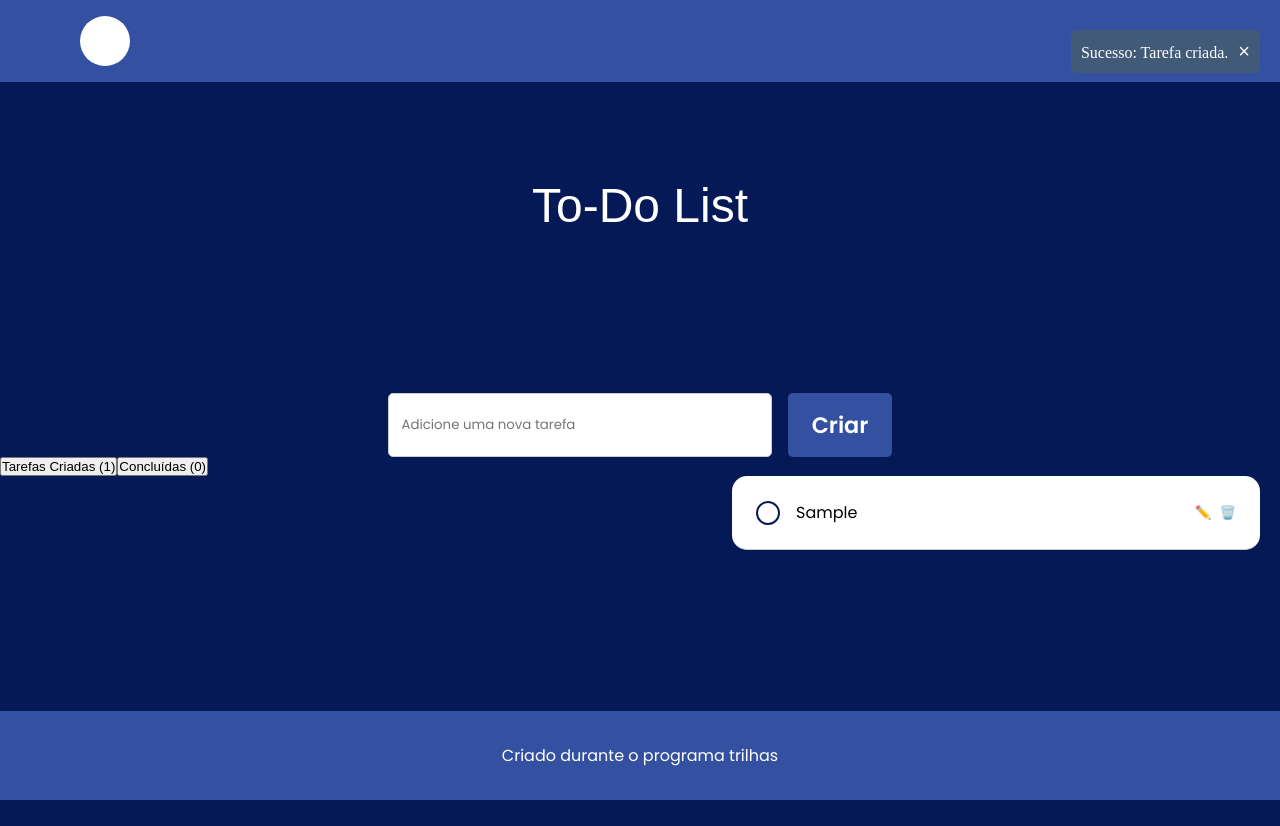
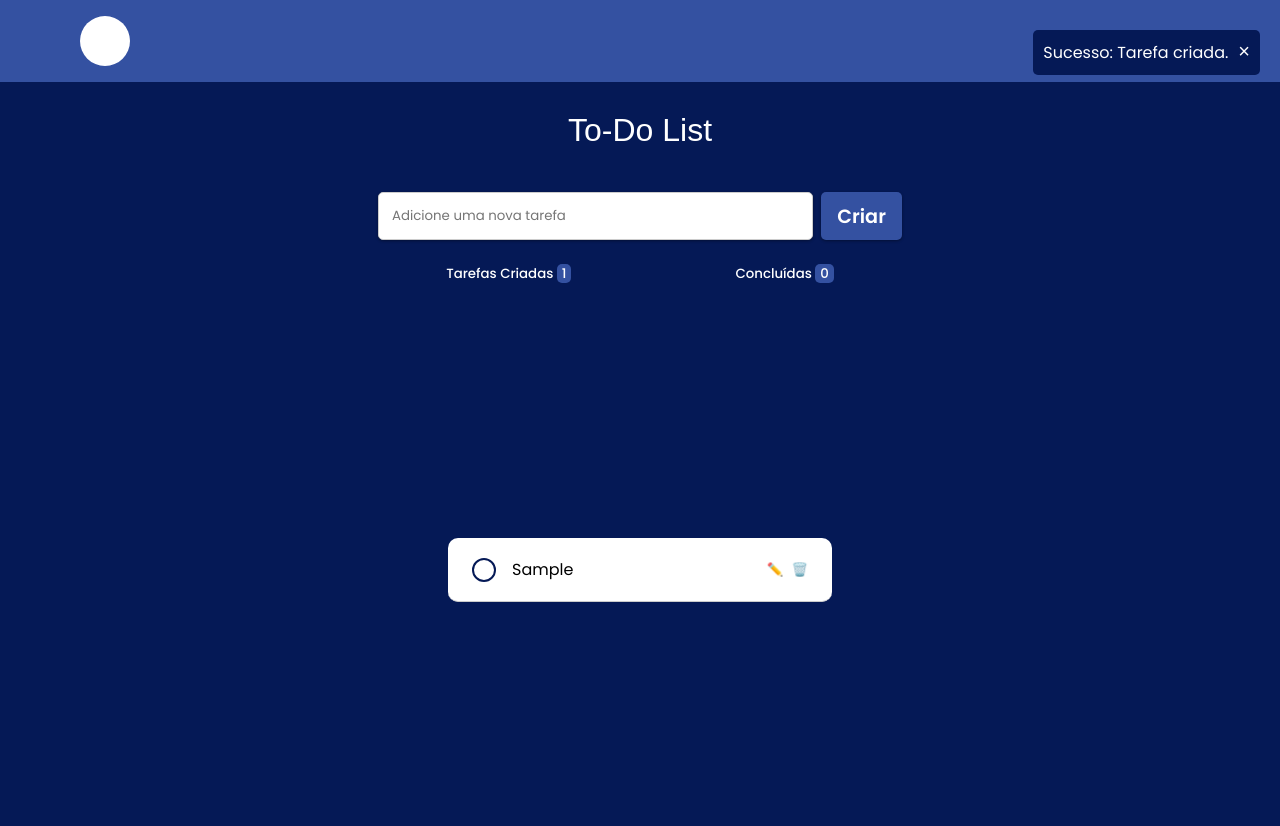
Before and after one commit to MarcoskDev/App-ToDoList-Equipe1, a React (Create React App) app: page / in a window 1280 px wide. Both pictures are taken after typing "Sample" into the empty fields and a click on the button "Criar". Before the commit the page ends 800 px from the top, so only its background shows below. Built offline with nearby package versions, Linux system fonts and the light colour scheme; a web font is replaced by a local one.

Commit message:
Bugs resolvidos

```diff
--- a/src/App.tsx
+++ b/src/App.tsx
@@ -118,20 +118,21 @@ const App: React.FC = () => {
                   </button>
                </div>
             )}
-            <div className="tabs">
+            <div className="sub__menu">
                <button
                   onClick={() => setShowCompleted(false)}
                   className={!showCompleted ? "active" : ""}
                >
-                  Tarefas Criadas ({todos.length})
+                  Tarefas Criadas <span>{todos.length}</span>
                </button>
                <button
                   onClick={() => setShowCompleted(true)}
                   className={showCompleted ? "active" : ""}
                >
-                  Concluídas ({completedTodos.length})
+                  Concluídas <span>{completedTodos.length}</span>
                </button>
             </div>
+            <hr />
             {!showCompleted ? (
                <TodoList
                   todos={todos}
@@ -156,7 +157,6 @@ const App: React.FC = () => {
                />
             )}
          </div>
-         <footer>Criado durante o programa trilhas</footer>
       </div>
    );
 };
--- a/src/styles/App.css
+++ b/src/styles/App.css
@@ -18,7 +18,77 @@
 }
 
 body {
+   background-color: #051956;
+}
+
+.sub__menu {
+   display: flex;
+   justify-content: center;
+   gap: 9rem;
+   padding-top: 16rem;
+   position: fixed;
+   width: 100%;
    background-color: var(--third-color);
+}
+
+.sub__menu > button {
+   padding: 8px 10px;
+   border: none;
+   border-radius: 10px;
+   color: #fff;
+   font-family: var(--font-main);
+   font-weight: 500;
+   background-color: transparent;
+   cursor: pointer;
+}
+
+button > span {
+   color: #fff;
+   background-color: var(--second-color);
+   border-radius: 5px;
+   padding: 0 5px;
+}
+
+hr {
+   width: 43%;
+   margin: 0 auto;
+   border: none;
+   border: 1px solid #3451a167;
+   margin-bottom: 1.5rem;
+   border-radius: 50px;
+}
+
+.alert {
+   background-color: var(--third-color);
+   color: #fff;
+   font-family: var(--font-main);
+   padding: 10px;
+   margin: 10px 0;
+   border-radius: 5px;
+   text-align: center;
+   position: fixed;
+   right: -300px;
+   top: 20px;
+   transition: right 0.5s ease-in-out, opacity 0.5s ease-in-out;
+   z-index: 999999999999999999999999999999999;
+   opacity: 0;
+}
+
+.alert.show {
+   animation: slideIn 0.5s forwards;
+}
+
+.alert.hide {
+   animation: slideOut 0.5s forwards;
+}
+
+.close-alert {
+   background: none;
+   border: none;
+   color: white;
+   font-size: 20px;
+   margin-left: 10px;
+   cursor: pointer;
 }
 
 @keyframes slideIn {
@@ -42,47 +112,3 @@ body {
       opacity: 0;
    }
 }
-
-.alert {
-   background-color: #415a77;
-   color: white;
-   padding: 10px;
-   margin: 10px 0;
-   border-radius: 5px;
-   text-align: center;
-   position: fixed;
-   right: -300px;
-   top: 20px;
-   transition: right 0.5s ease-in-out, opacity 0.5s ease-in-out;
-   z-index: 1000;
-   opacity: 0;
-}
-
-.alert.show {
-   animation: slideIn 0.5s forwards;
-}
-
-.alert.hide {
-   animation: slideOut 0.5s forwards;
-}
-
-.close-alert {
-   background: none;
-   border: none;
-   color: white;
-   font-size: 20px;
-   margin-left: 10px;
-   cursor: pointer;
-}
-
-footer {
-   background-color: var(--second-color);
-   color: var(--main-color);
-   font-family: var(--font-main);
-   text-align: center;
-   padding: 2rem 0;
-   position: fixed;
-   bottom: 0;
-   left: 0;
-   width: 100%;
-}
--- a/src/styles/Header.css
+++ b/src/styles/Header.css
@@ -1,15 +1,11 @@
-header {
-   padding: 3rem 0;
-   text-align: center;
-   margin-bottom: 2rem;
-}
 header h1 {
    color: var(--main-color);
    font-family: var(--font-second);
-   font-size: 3rem;
-   margin-bottom: 0;
+   font-size: 2em;
    font-weight: 200;
-   padding: 3rem 0;
+   padding: 7rem 0 0 0;
    text-align: center;
-   margin-bottom: 2rem;
+   width: 100%;
+   position: fixed;
+   z-index: 9999999;
 }
--- a/src/styles/MenuBar.css
+++ b/src/styles/MenuBar.css
@@ -1,10 +1,13 @@
 .menu-bar {
+   width: 100%;
    background-color: var(--second-color);
    color: var(--main-color);
    display: flex;
    justify-content: space-between;
    align-items: center;
    padding: 1rem 5rem;
+   position: fixed;
+   z-index: 199999999999999;
 }
 .logo-circle {
    width: 50px;
@@ -30,9 +33,9 @@
 }
 
 .logo-circle {
-    width: 50px;
-    height: 50px;
-    border-radius: 50%;
-    background-color: var(--main-color);
-    cursor: pointer;
+   width: 50px;
+   height: 50px;
+   border-radius: 50%;
+   background-color: var(--main-color);
+   cursor: pointer;
 }
--- a/src/styles/TodoForm.css
+++ b/src/styles/TodoForm.css
@@ -1,25 +1,34 @@
 .todo-form {
    display: flex;
-   gap: 1rem;
+   gap: 0.5rem;
    margin-top: 2rem;
+   align-items: center;
    justify-content: center;
+   position: fixed;
+   width: 100%;
+   padding-top: 10rem;
+   background-color: var(--third-color);
+   z-index: 1;
 }
+
 .todo-form input[type="text"] {
-   width: 30%;
-   height: 4rem;
+   width: 34%;
    padding: 0.8rem;
    border: 1px solid #ccc;
    border-radius: 5px;
    font-family: var(--font-main);
+   box-shadow: 0 1px 3px #00000062;
 }
+
 .todo-form button[type="submit"] {
    background-color: var(--second-color);
    color: var(--main-color);
    font-family: var(--font-main);
    border: none;
-   padding: 0.8rem 1.5rem;
+   padding: 0.6rem 1rem;
    border-radius: 5px;
-   font-size: 1.4rem;
+   font-size: 1.2em;
    font-weight: 600;
    cursor: pointer;
+   box-shadow: 0 1px 3px #00000062;
 }
--- a/src/styles/TodoItem.css
+++ b/src/styles/TodoItem.css
@@ -1,20 +1,21 @@
 .todo-item {
    display: flex;
    align-items: center;
-   justify-content: space-between;
+   justify-content: center;
    padding: 1.5rem;
-   width: 33rem;
-   border-radius: 15px;
+   width: 24rem;
+   height: 4rem;
+   border-radius: 10px;
    border-bottom: 1px solid #ccc;
    background-color: var(--main-color);
-   margin-bottom: 0.5rem;
-   margin-left: 24.5rem;
    font-family: var(--font-main);
 }
+
 .todo-item.completed {
    text-decoration: line-through;
    opacity: 0.6;
 }
+
 .todo-item input[type="checkbox"] {
    margin-right: 1rem;
    width: 1.5rem;
@@ -24,41 +25,51 @@
    border-radius: 15px;
    cursor: pointer;
 }
+
 .todo-item input[type="checkbox"]:checked {
    background-color: var(--third-color);
 }
+
 .todo-item input[type="checkbox"]:hover {
    border-color: #999;
 }
+
 .todo-item span {
    flex: 1;
 }
+
 .icons {
    display: flex;
    gap: 0.5rem;
    margin-left: 10px;
 }
+
 .icons button {
    background: none;
    border: none;
    cursor: pointer;
 }
+
 .icons button:first-child {
    color: var(--second-color);
 }
+
 .icons button:last-child {
    color: red;
 }
+
 .todo-item form {
    display: flex;
    gap: 0.5rem;
    flex: 1;
 }
+
 .todo-item form input[type="text"] {
    flex: 1;
    padding: 0.5rem;
    border: 1px solid #ccc;
 }
+
 .todo-item form button[type="submit"] {
    background-color: green;
    color: var(--main-color);
--- a/src/styles/TodoList.css
+++ b/src/styles/TodoList.css
@@ -1,11 +1,11 @@
 .todo-list {
-   width: 100%;
-   max-width: 600px;
-   margin: 0 auto;
-   padding: 0;
-   list-style: none;
+   display: flex;
+   flex-direction: column;
+   align-items: center;
+   justify-content: center;
+   gap: 0.5rem;
+   /* background-color: aliceblue; */
+   padding: 18rem 0 0 0;
+   height: 100vh;
+   z-index: -999999999999;
 }
-
-.todo-list li + li {
-   margin-top: 10px;
-}
```
